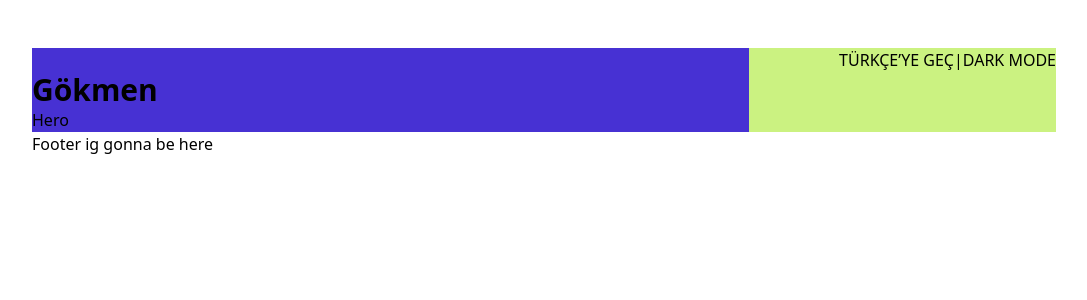
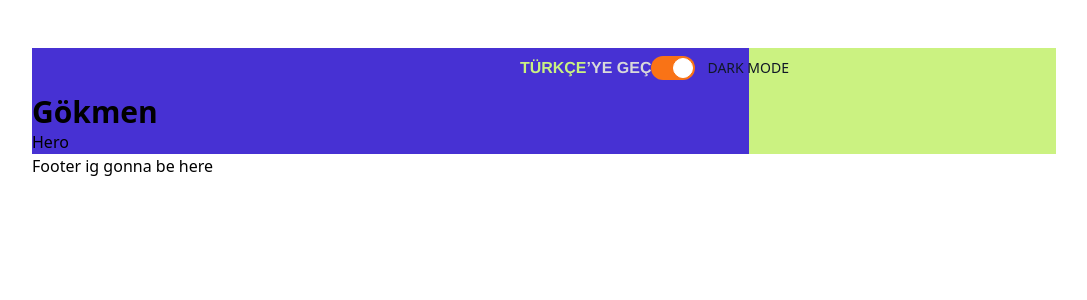
Before and after one commit to burgokmen/FSWeb-Frontend-Challenge, a React (Vite) app in the folder Gokmen-Resume/: page / in a window 1280 px wide. Shown: the top 300 px of the page, without its empty margins (96-1183 px from the left). Built offline with nearby package versions, Linux system fonts and the light colour scheme.

Commit message:
Options component dark mode added.

```diff
--- a/Gokmen-Resume/src/components/Options.jsx
+++ b/Gokmen-Resume/src/components/Options.jsx
@@ -1,9 +1,19 @@
 export default function Options() {
   return (
-    <div className="flex justify-end">
-      <div>TÜRKÇE’YE GEÇ </div>
-      <span> | </span>
-      <div> DARK MODE</div>
+    <div className="flex justify-end py-2 px-128  ">
+      <p className="[font-family:'Inter-Bold',_Helvetica] font-bold text-transparent    ">
+        <span className="text-[#caf181]">TÜRKÇE</span>
+        <span className="text-[#d9d9d9]">’YE GEÇ</span>
+      </p>
+      <div>
+        <label className="relative inline-flex items-center mr-5 cursor-pointer">
+          <input type="checkbox" value="" className="sr-only peer" checked />
+          <div className="w-11 h-6 bg-gray-200 rounded-full peer dark:bg-gray-700 peer-focus:ring-4 peer-focus:ring-orange-300 dark:peer-focus:ring-orange-800 peer-checked:after:translate-x-full peer-checked:after:border-white after:content-[''] after:absolute after:top-0.5 after:left-[2px] after:bg-white after:border-gray-300 after:border after:rounded-full after:h-5 after:w-5 after:transition-all dark:border-gray-600 peer-checked:bg-orange-500"></div>
+          <span className="ml-3 text-sm font-medium text-gray-900 dark:text-gray-300">
+            DARK MODE
+          </span>
+        </label>
+      </div>
     </div>
   );
 }
--- a/Gokmen-Resume/tailwind.config.js
+++ b/Gokmen-Resume/tailwind.config.js
@@ -2,7 +2,14 @@
 export default {
   content: ["./index.html", "./src/**/*.{js,ts,jsx,tsx}"],
   theme: {
-    extend: {},
+    extend: {
+      spacing: {
+        13: "3.25rem",
+        15: "3.75rem",
+        128: "247px",
+        144: "36rem",
+      },
+    },
   },
   plugins: [],
 };
```
